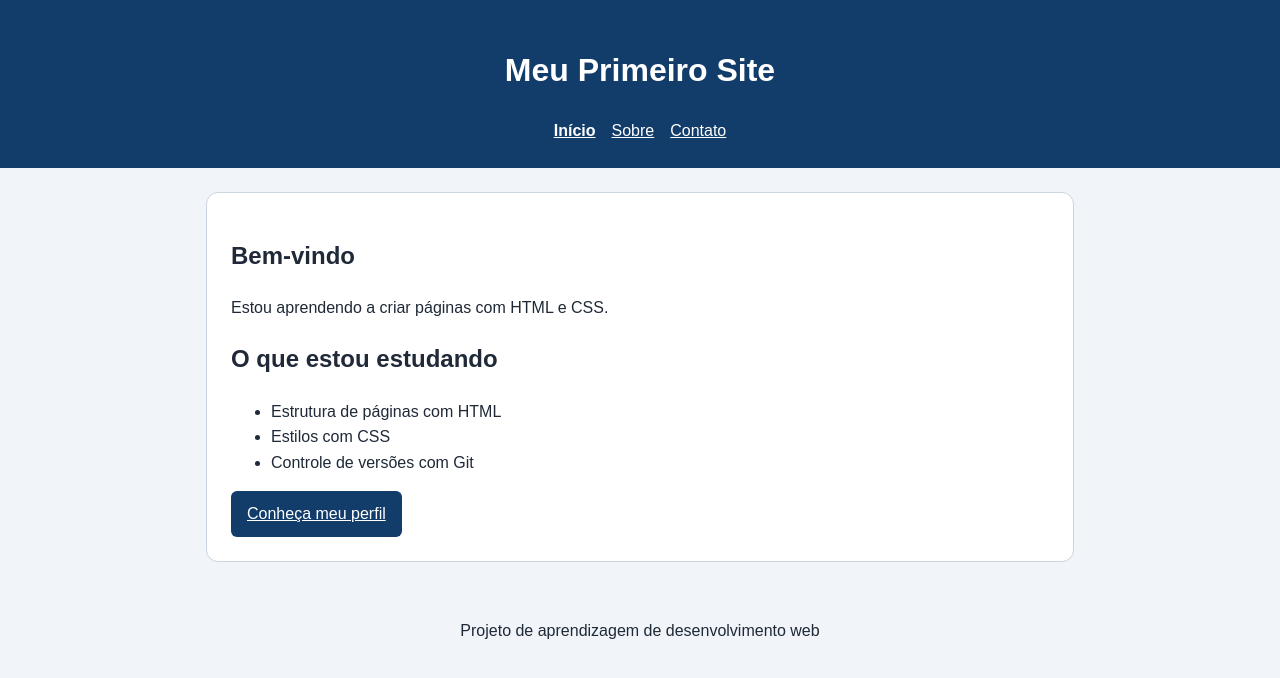
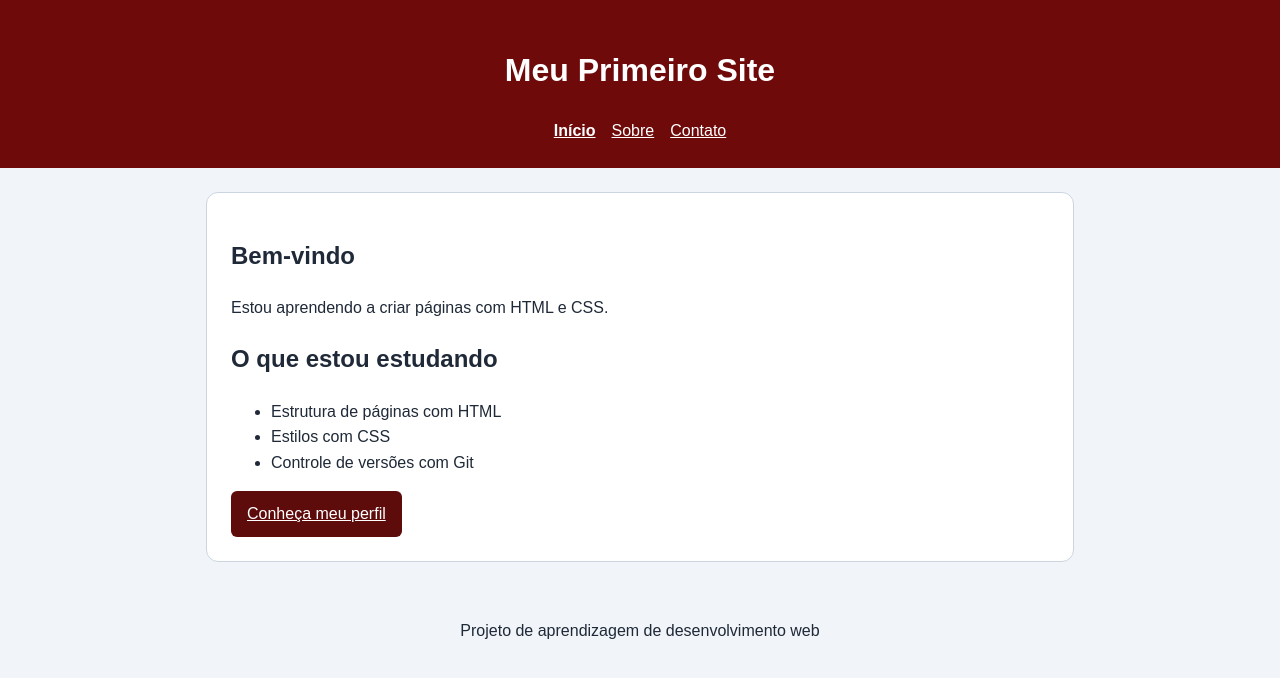
Before and after one commit to moaradallago/meu-primeiro-site, a plain HTML site: page index.html in a window 1280 px wide. Drawn offline with Linux system fonts and the light colour scheme.

Commit message:
Muda a cor do cabecalho

```diff
--- a/css/style.css
+++ b/css/style.css
@@ -10,7 +10,7 @@ background-color: #f1f5f9;
 }
 /* Estiliza o cabeçalho do site. */
 header {
-background-color: #123c69;
+background-color: #6f0a0a;
 color: white;
 padding: 24px;
 text-align: center;
@@ -48,7 +48,7 @@ a:focus-visible { outline: 3px solid #c25b00; }
 /* Dá aparência de botão ao link dessa classe. */
 .botao {
 display: inline-block;
-background-color: #123c69;
+background-color: #5e0b0b;
 color: white;
 padding: 10px 16px;
 border-radius: 6px;
```
